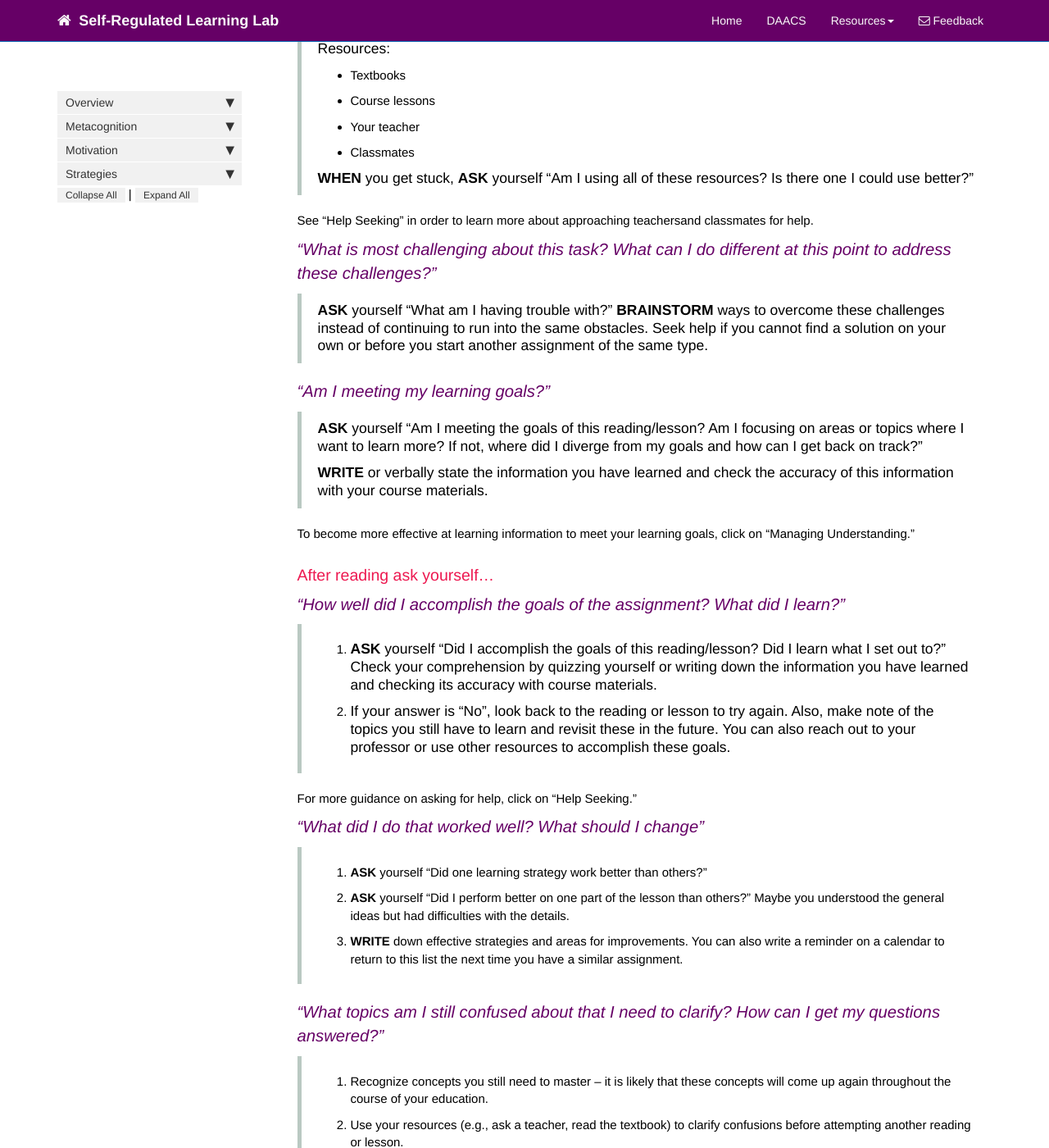
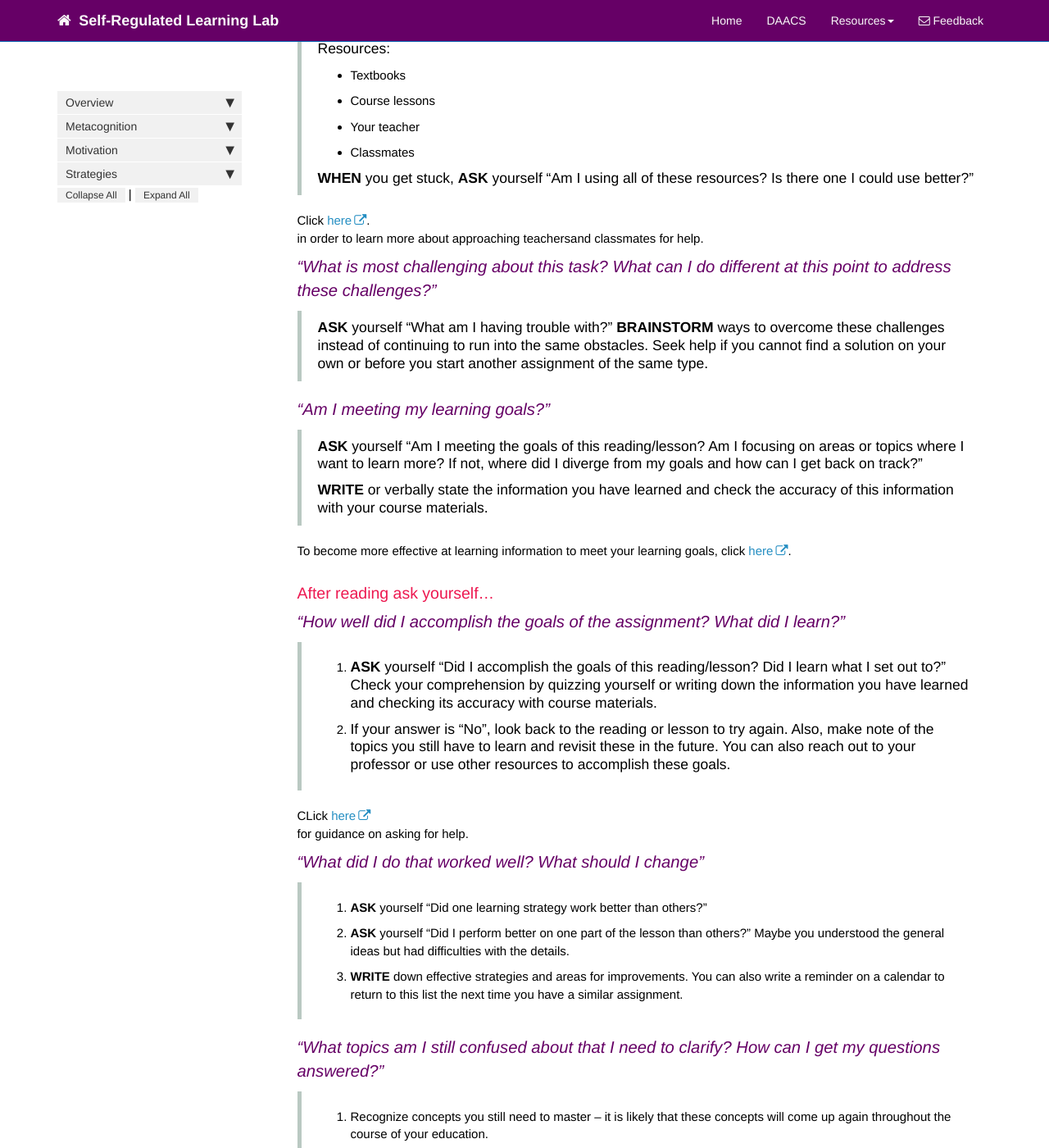
Before and after one commit to dfranklin02/SRL, a Jekyll site: the page built from docs/pages/metacognition/metacognition_recommendations_reading.md, in a window 1280 px wide and 1400 px high, scrolled down 2059 px. Shown: the whole window at 82% size. Built offline with Jekyll 4.4.1, drawn with Linux system fonts in a browser that asks for light colours; nearby versions of some CDN libraries; comment, search, counter and statistics services are not loaded; some of the changed text lies outside the part shown.

Commit message:
Update metacognition_recommendations_reading.md

```diff
--- a/docs/pages/metacognition/metacognition_recommendations_reading.md
+++ b/docs/pages/metacognition/metacognition_recommendations_reading.md
@@ -90,7 +90,7 @@ For more information on strategies to help you learn, such as removing distracti
 >
 > **WHEN** you get stuck, **ASK** yourself “Am I using all of these resources? Is there one I could use better?”
 
-See "Help Seeking" in order to learn more about approaching teachersand classmates for help.
+Click <a href="http://srl.daacs.net/help_seeking.html">here</a>.<br> in order to learn more about approaching teachersand classmates for help.
 
 <p class='question'>“What is most challenging about this task? What can I do different at this point to address these challenges?”</p>
 
@@ -102,7 +102,7 @@ See "Help Seeking" in order to learn more about approaching teachersand classmat
 >
 > **WRITE** or verbally state the information you have learned and check the accuracy of this information with your course materials.
 
-To become more effective at learning information to meet your learning goals, click on "Managing Understanding."
+To become more effective at learning information to meet your learning goals, click <a href="http://srl.daacs.net/understanding.html">here</a>. <br>
 
 ### After reading ask yourself...
 
@@ -112,7 +112,7 @@ To become more effective at learning information to meet your learning goals, cl
 >
 > 2.  If your answer is “No”, look back to the reading or lesson to try again. Also, make note of the topics you still have to learn and revisit these in the future. You can also reach out to your professor or use other resources to accomplish these goals.
 
-For more guidance on asking for help, click on "Help Seeking."
+CLick <a href="http://srl.daacs.net/help_seeking.html">here</a><br> for guidance on asking for help.
 
 <p class='question'>“What did I do that worked well? What should I change”</p>
 
@@ -125,4 +125,4 @@ For more guidance on asking for help, click on "Help Seeking."
 > 1.  Recognize concepts you still need to master – it is likely that these concepts will come up again throughout the course of your education.
 > 2.  Use your resources (e.g., ask a teacher, read the textbook) to clarify confusions before attempting another reading or lesson.
 
-For more information on asking for help, click on "Help Seeking."
+Click <a href="http://srl.daacs.net/help_seeking.html">here</a><br> for more information on asking for help.
```
